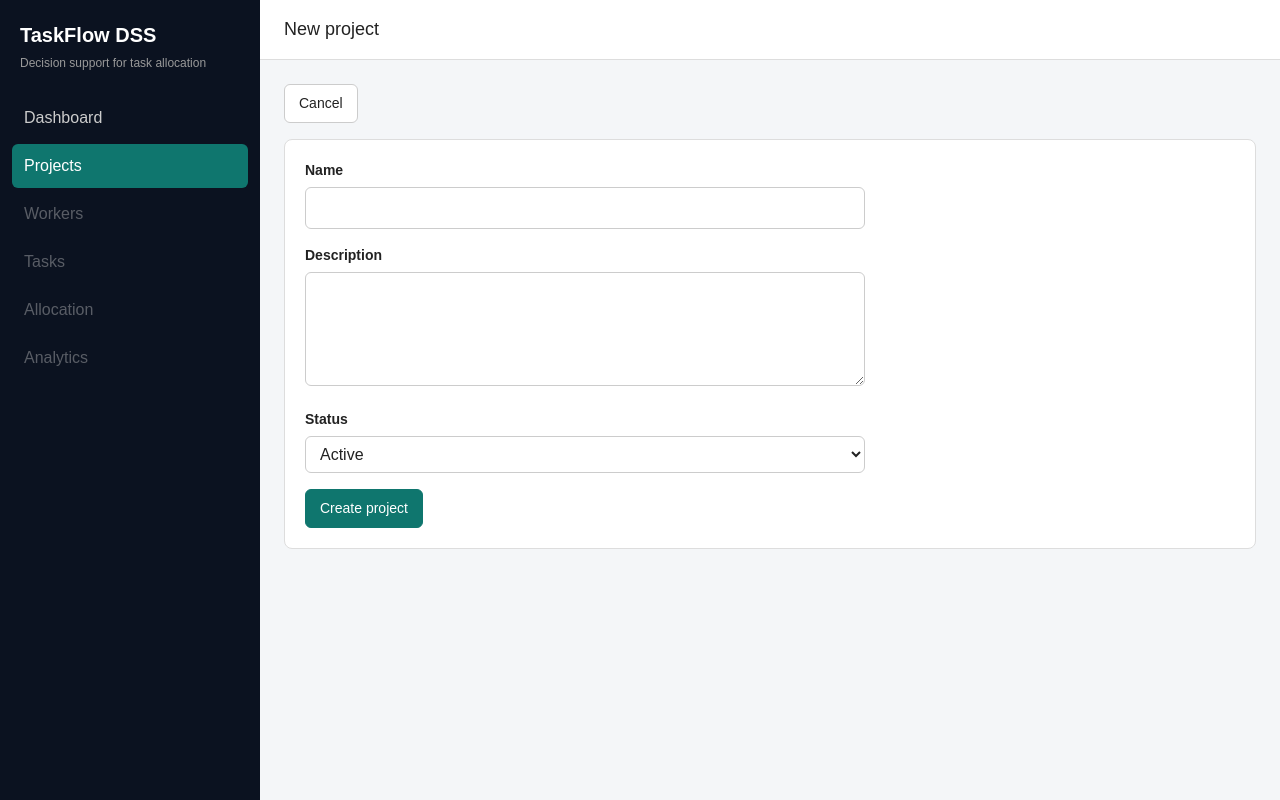
After one commit to bingchiling34/taskflow-dss-project, a Django app: page /projects/new/ in a window 1280 px wide. The commit adds this page. Run offline with Django 5.2, Linux system fonts and the light colour scheme; parts of the project's set-up code (start-up, migrations or seed data) failed here and were passed over; some libraries are stand-ins or nearby versions.

Commit message:
Add projects CRUD for managing project records

```diff
--- /dev/null
+++ b/core/controllers/project_controller.py
@@ -0,0 +1,120 @@
+from django.contrib import messages
+from django.shortcuts import get_object_or_404, redirect, render
+from django.views.decorators.http import require_http_methods
+
+from core.models import Project
+from core.services import ProjectService
+
+
+def project_list(request):
+    projects = ProjectService().list_projects()
+    return render(request, "projects/list.html", {"projects": projects})
+
+
+@require_http_methods(["GET", "POST"])
+def project_create(request):
+    service = ProjectService()
+
+    if request.method == "GET":
+        return render(
+            request,
+            "projects/form.html",
+            {
+                "mode": "create",
+                "project": None,
+                "form_data": {"name": "", "description": "", "status": "active"},
+                "errors": {},
+            },
+        )
+
+    form_data = {
+        "name": request.POST.get("name", ""),
+        "description": request.POST.get("description", ""),
+        "status": request.POST.get("status", "active"),
+    }
+    project, errors = service.create_project(
+        form_data["name"],
+        form_data["description"],
+        form_data["status"],
+    )
+    if errors:
+        return render(
+            request,
+            "projects/form.html",
+            {
+                "mode": "create",
+                "project": None,
+                "form_data": form_data,
+                "errors": errors,
+            },
+        )
+
+    messages.success(request, "Project created.")
+    return redirect("project_detail", project_id=project.id)
+
+
+def project_detail(request, project_id):
+    project = get_object_or_404(Project, pk=project_id)
+    context = {
+        "project": project,
+        "worker_count": project.workers.count(),
+        "task_count": project.tasks.count(),
+        "allocation_run_count": project.allocation_runs.count(),
+    }
+    return render(request, "projects/detail.html", context)
+
+
+@require_http_methods(["GET", "POST"])
+def project_edit(request, project_id):
+    project = get_object_or_404(Project, pk=project_id)
+    service = ProjectService()
+
+    if request.method == "GET":
+        return render(
+            request,
+            "projects/form.html",
+            {
+                "mode": "edit",
+                "project": project,
+                "form_data": {
+                    "name": project.name,
+                    "description": project.description,
+                    "status": project.status,
+                },
+                "errors": {},
+            },
+        )
+
+    form_data = {
+        "name": request.POST.get("name", ""),
+        "description": request.POST.get("description", ""),
+        "status": request.POST.get("status", "active"),
+    }
+    updated, errors = service.update_project(
+        project,
+        form_data["name"],
+        form_data["description"],
+        form_data["status"],
+    )
+    if errors:
+        return render(
+            request,
+            "projects/form.html",
+            {
+                "mode": "edit",
+                "project": project,
+                "form_data": form_data,
+                "errors": errors,
+            },
+        )
+
+    messages.success(request, "Project updated.")
+    return redirect("project_detail", project_id=updated.id)
+
+
+@require_http_methods(["POST"])
+def project_delete(request, project_id):
+    project = get_object_or_404(Project, pk=project_id)
+    ProjectService().delete_project(project)
+    messages.success(request, "Project deleted.")
+    return redirect("project_list")
--- a/core/services/__init__.py
+++ b/core/services/__init__.py
@@ -1 +1,2 @@
 from .dashboard_service import DashboardService
+from .project_service import ProjectService
--- /dev/null
+++ b/core/services/project_service.py
@@ -0,0 +1,61 @@
+from core.repositories import ProjectRepository
+
+
+class ProjectService:
+    VALID_STATUSES = ("active", "archived")
+
+    def __init__(self):
+        self.projects = ProjectRepository()
+
+    def list_projects(self):
+        return self.projects.list_all()
+
+    def get_project(self, project_id):
+        return self.projects.get_by_id(project_id)
+
+    def create_project(self, name, description="", status="active"):
+        clean = self._clean_fields(name, description, status)
+        if clean["errors"]:
+            return None, clean["errors"]
+        project = self.projects.create(
+            clean["name"],
+            clean["description"],
+            clean["status"],
+        )
+        return project, {}
+
+    def update_project(self, project, name, description="", status="active"):
+        clean = self._clean_fields(name, description, status)
+        if clean["errors"]:
+            return None, clean["errors"]
+        updated = self.projects.update(
+            project,
+            clean["name"],
+            clean["description"],
+            clean["status"],
+        )
+        return updated, {}
+
+    def delete_project(self, project):
+        self.projects.delete(project)
+
+    def _clean_fields(self, name, description, status):
+        errors = {}
+        clean_name = (name or "").strip()
+        clean_description = (description or "").strip()
+        clean_status = (status or "active").strip()
+
+        if not clean_name:
+            errors["name"] = "Name is required."
+        elif len(clean_name) > 200:
+            errors["name"] = "Name must be at most 200 characters."
+
+        if clean_status not in self.VALID_STATUSES:
+            errors["status"] = "Status must be active or archived."
+
+        return {
+            "name": clean_name,
+            "description": clean_description,
+            "status": clean_status,
+            "errors": errors,
+        }
--- a/core/urls.py
+++ b/core/urls.py
@@ -1,7 +1,19 @@
 from django.urls import path
 
-from core.controllers import home
+from core.controllers import (
+    home,
+    project_create,
+    project_delete,
+    project_detail,
+    project_edit,
+    project_list,
+)
 
 urlpatterns = [
     path("", home, name="home"),
+    path("projects/", project_list, name="project_list"),
+    path("projects/new/", project_create, name="project_create"),
+    path("projects/<int:project_id>/", project_detail, name="project_detail"),
+    path("projects/<int:project_id>/edit/", project_edit, name="project_edit"),
+    path("projects/<int:project_id>/delete/", project_delete, name="project_delete"),
 ]
--- a/static/css/app.css
+++ b/static/css/app.css
@@ -134,6 +134,163 @@ a {
   padding: 12px 16px;
 }
 
+.toolbar {
+  display: flex;
+  justify-content: space-between;
+  align-items: center;
+  gap: 12px;
+  margin-bottom: 16px;
+}
+
+.toolbar-actions {
+  display: flex;
+  gap: 8px;
+  align-items: center;
+}
+
+.muted {
+  margin: 0;
+  color: #666666;
+}
+
+.btn {
+  display: inline-block;
+  border: 1px solid #cccccc;
+  background: #ffffff;
+  color: #222222;
+  padding: 8px 14px;
+  border-radius: 6px;
+  font-size: 14px;
+  cursor: pointer;
+}
+
+.btn:hover {
+  background: #f0f0f0;
+}
+
+.btn-primary {
+  background: #0f766e;
+  border-color: #0f766e;
+  color: #ffffff;
+}
+
+.btn-primary:hover {
+  background: #0d9488;
+  border-color: #0d9488;
+}
+
+.btn-danger {
+  background: #ffffff;
+  border-color: #dc2626;
+  color: #dc2626;
+}
+
+.btn-danger:hover {
+  background: #fef2f2;
+}
+
+.table {
+  width: 100%;
+  border-collapse: collapse;
+}
+
+.table th,
+.table td {
+  text-align: left;
+  padding: 10px 8px;
+  border-bottom: 1px solid #eeeeee;
+  vertical-align: middle;
+}
+
+.table th {
+  font-size: 13px;
+  color: #666666;
+  font-weight: 600;
+}
+
+.table .actions {
+  text-align: right;
+}
+
+.table .actions a {
+  color: #0f766e;
+}
+
+.badge {
+  display: inline-block;
+  padding: 2px 8px;
+  border-radius: 999px;
+  font-size: 12px;
+  background: #e5e7eb;
+  color: #374151;
+}
+
+.badge-active {
+  background: #ccfbf1;
+  color: #0f766e;
+}
+
+.badge-archived {
+  background: #e5e7eb;
+  color: #4b5563;
+}
+
+.form {
+  max-width: 560px;
+}
+
+.form-field {
+  margin-bottom: 16px;
+}
+
+.form-field label {
+  display: block;
+  margin-bottom: 6px;
+  font-size: 14px;
+  font-weight: 600;
+}
+
+.form-field input,
+.form-field textarea,
+.form-field select {
+  width: 100%;
+  padding: 8px 10px;
+  border: 1px solid #cccccc;
+  border-radius: 6px;
+  font: inherit;
+  background: #ffffff;
+}
+
+.form-error {
+  margin-top: 6px;
+  color: #dc2626;
+  font-size: 13px;
+}
+
+.form-actions {
+  margin-top: 8px;
+}
+
+.detail-row {
+  display: flex;
+  gap: 16px;
+  align-items: center;
+  margin-bottom: 12px;
+}
+
+.detail-row .label,
+.detail-block .label {
+  min-width: 100px;
+  color: #666666;
+  font-size: 13px;
+}
+
+.detail-block p {
+  margin: 6px 0 0 0;
+  color: #222222;
+  white-space: pre-wrap;
+}
+
 @media (max-width: 900px) {
   .app-shell {
     flex-direction: column;
@@ -147,4 +304,9 @@ a {
   .grid {
     grid-template-columns: 1fr 1fr;
   }
+
+  .toolbar {
+    flex-direction: column;
+    align-items: flex-start;
+  }
 }
--- a/templates/base.html
+++ b/templates/base.html
@@ -19,7 +19,7 @@
       </div>
       <nav class="nav">
         <a href="{% url 'home' %}" class="{% if request.resolver_match.url_name == 'home' %}is-active{% endif %}">Dashboard</a>
-        <a href="#" class="is-disabled">Projects</a>
+        <a href="{% url 'project_list' %}" class="{% if request.resolver_match.url_name == 'project_list' or request.resolver_match.url_name == 'project_create' or request.resolver_match.url_name == 'project_detail' or request.resolver_match.url_name == 'project_edit' %}is-active{% endif %}">Projects</a>
         <a href="#" class="is-disabled">Workers</a>
         <a href="#" class="is-disabled">Tasks</a>
         <a href="#" class="is-disabled">Allocation</a>
--- /dev/null
+++ b/templates/projects/form.html
@@ -0,0 +1,42 @@
+{% extends "base.html" %}
+
+{% block title %}{% if mode == "create" %}New project{% else %}Edit project{% endif %} - TaskFlow DSS{% endblock %}
+{% block page_title %}{% if mode == "create" %}New project{% else %}Edit project{% endif %}{% endblock %}
+
+{% block content %}
+  <div class="toolbar">
+    <a class="btn" href="{% if mode == "edit" %}{% url 'project_detail' project.id %}{% else %}{% url 'project_list' %}{% endif %}">Cancel</a>
+  </div>
+
+  <div class="panel">
+    <form method="post" class="form">
+      {% csrf_token %}
+
+      <div class="form-field">
+        <label for="name">Name</label>
+        <input id="name" name="name" type="text" maxlength="200" value="{{ form_data.name }}" required>
+        {% if errors.name %}<div class="form-error">{{ errors.name }}</div>{% endif %}
+      </div>
+
+      <div class="form-field">
+        <label for="description">Description</label>
+        <textarea id="description" name="description" rows="4">{{ form_data.description }}</textarea>
+      </div>
+
+      <div class="form-field">
+        <label for="status">Status</label>
+        <select id="status" name="status">
+          <option value="active" {% if form_data.status == "active" %}selected{% endif %}>Active</option>
+          <option value="archived" {% if form_data.status == "archived" %}selected{% endif %}>Archived</option>
+        </select>
+        {% if errors.status %}<div class="form-error">{{ errors.status }}</div>{% endif %}
+      </div>
+
+      <div class="form-actions">
+        <button type="submit" class="btn btn-primary">
+          {% if mode == "create" %}Create project{% else %}Save changes{% endif %}
+        </button>
+      </div>
+    </form>
+  </div>
+{% endblock %}
```
Also changed, not shown: core/controllers/__init__.py (+7 -0 lines), core/repositories/project_repository.py (+23 -0 lines), templates/projects/detail.html (added, +51 -0 lines), templates/projects/list.html (added, +44 -0 lines).
